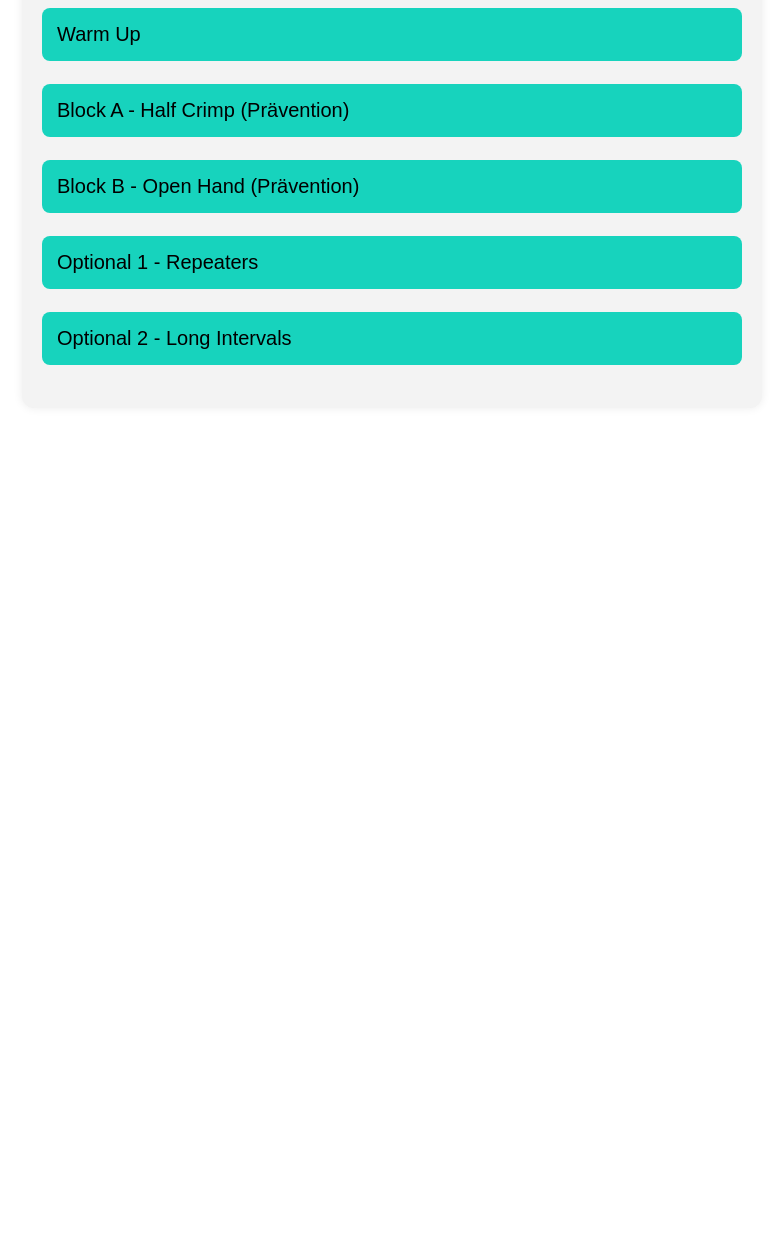
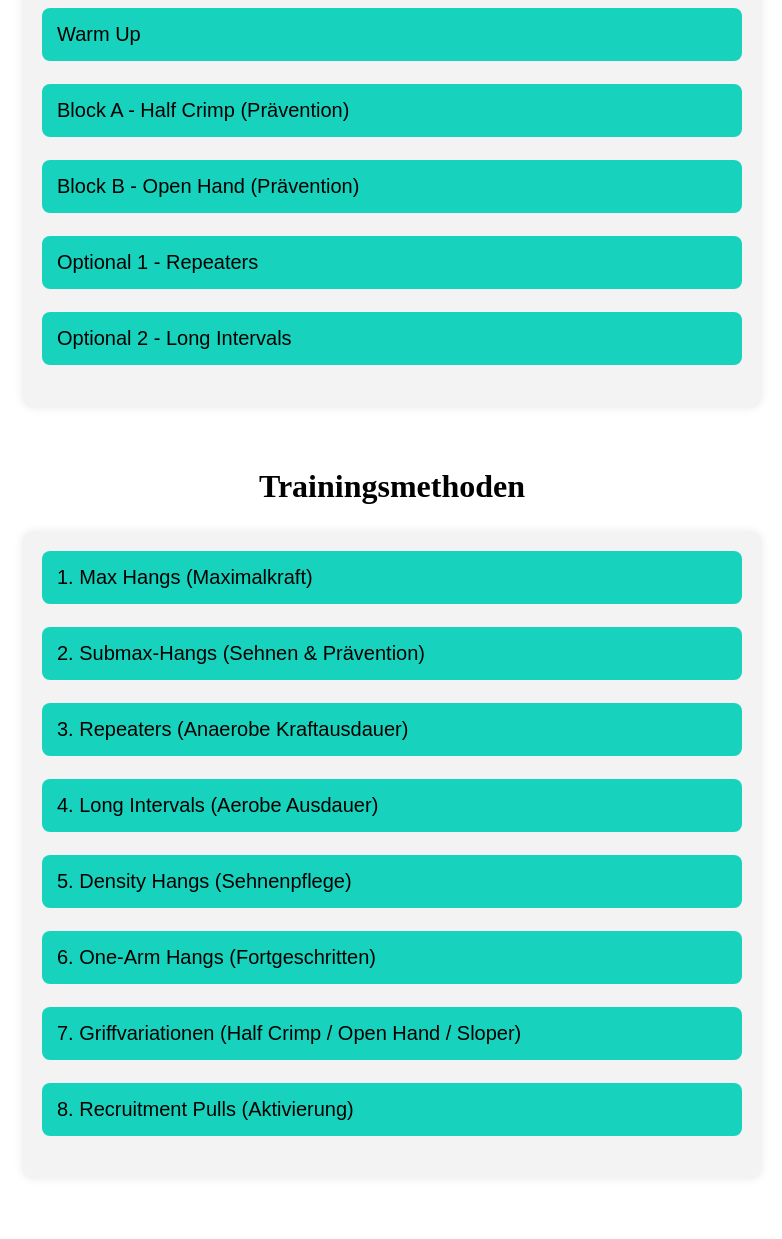
Before and after one commit to Sander725/hangboard-timer, a plain HTML site: page index.html in a window 1280 px wide. Shown: the part 1093-2332 px from the top of the page, without its empty margins (248-1030 px from the left). Before the commit the page ends 1561 px from the top, so only its background shows below. Drawn offline with Linux system fonts and the light colour scheme.

Commit message:
trainingsmehtoden

```diff
--- a/index.html
+++ b/index.html
@@ -75,7 +75,7 @@
 <!--   TRAININGSVORSCHLAG – INFOBOX  -->
 <!-- =============================== -->
 
-<h2 class="training-title">Trainingsvorschlag Verletzungsvorbeugung</h2>
+<h2 class="training-title">Trainingsvorschlag (Verletzungsvorbeugung)</h2>
 
 <div class="training-box">
 
@@ -158,6 +158,129 @@
 
 </div>
 
+
+<!-- =============================== -->
+<!--        TRAININGSMETHODEN        -->
+<!-- =============================== -->
+
+<h2 class="training-title">Trainingsmethoden</h2>
+
+<div class="training-box">
+
+    <!-- Max Hangs -->
+    <div class="accordion-item">
+        <button class="accordion-btn">1. Max Hangs (Maximalkraft)</button>
+        <div class="accordion-content">
+            <ul>
+                <li><strong>Dauer:</strong> 5–10 Sekunden</li>
+                <li><strong>Pause:</strong> 2–3 Minuten</li>
+                <li><strong>Intensität:</strong> >80 %</li>
+                <li><strong>Ziel:</strong> maximale Fingerkraft</li>
+                <li><strong>Effekt:</strong> stärkster Kraftzuwachs, hohe neuromuskuläre Aktivierung</li>
+            </ul>
+        </div>
+    </div>
+
+    <!-- Submax Hangs -->
+    <div class="accordion-item">
+        <button class="accordion-btn">2. Submax-Hangs (Sehnen & Prävention)</button>
+        <div class="accordion-content">
+            <ul>
+                <li><strong>Dauer:</strong> 10–20 Sekunden</li>
+                <li><strong>Pause:</strong> 30–60 Sekunden</li>
+                <li><strong>Intensität:</strong> 40–60 %</li>
+                <li><strong>Ziel:</strong> Sehnenadaption & Pulley-Stabilität</li>
+                <li><strong>Effekt:</strong> mechanischer Reiz für Kollagen, sehr sicher</li>
+            </ul>
+        </div>
+    </div>
+
+    <!-- Repeaters -->
+    <div class="accordion-item">
+        <button class="accordion-btn">3. Repeaters (Anaerobe Kraftausdauer)</button>
+        <div class="accordion-content">
+            <ul>
+                <li><strong>Schema:</strong> 7s on / 3s off × 6</li>
+                <li><strong>Pause:</strong> 2–3 Minuten zwischen den Sets</li>
+                <li><strong>Intensität:</strong> 40–60 %</li>
+                <li><strong>Ziel:</strong> anaerobe Ausdauer & Crux-Ermüdungsresistenz</li>
+                <li><strong>Effekt:</strong> gute lokale Belastungstoleranz</li>
+            </ul>
+        </div>
+    </div>
+
+    <!-- Long Intervals -->
+    <div class="accordion-item">
+        <button class="accordion-btn">4. Long Intervals (Aerobe Ausdauer)</button>
+        <div class="accordion-content">
+            <ul>
+                <li><strong>Dauer:</strong> 10–20 Sekunden Hang</li>
+                <li><strong>Pause:</strong> 10–20 Sekunden</li>
+                <li><strong>Gesamt:</strong> 3–6 Minuten am Stück</li>
+                <li><strong>Intensität:</strong> 20–40 %</li>
+                <li><strong>Ziel:</strong> aerobe Unterarm-Ausdauer & Pumpreduktion</li>
+                <li><strong>Effekt:</strong> bessere Durchblutung & Regeneration während des Kletterns</li>
+            </ul>
+        </div>
+    </div>
+
+    <!-- Density Hangs -->
+    <div class="accordion-item">
+        <button class="accordion-btn">5. Density Hangs (Sehnenpflege)</button>
+        <div class="accordion-content">
+            <ul>
+                <li><strong>Dauer:</strong> 20–40 Sekunden</li>
+                <li><strong>Pause:</strong> 1–2 Minuten</li>
+                <li><strong>Intensität:</strong> 30–50 %</li>
+                <li><strong>Ziel:</strong> Sehnen- & Kollagenanpassung</li>
+                <li><strong>Effekt:</strong> robuste Finger, sehr geringe Verletzungsrate</li>
+            </ul>
+        </div>
+    </div>
+
+    <!-- One Arm Hangs -->
+    <div class="accordion-item">
+        <button class="accordion-btn">6. One-Arm Hangs (Fortgeschritten)</button>
+        <div class="accordion-content">
+            <ul>
+                <li><strong>Dauer:</strong> 3–8 Sekunden</li>
+                <li><strong>Pause:</strong> 2–4 Minuten</li>
+                <li><strong>Intensität:</strong> sehr hoch</li>
+                <li><strong>Ziel:</strong> einseitige Fingerkraft & Körperspannung</li>
+                <li><strong>Effekt:</strong> starke Kraftentwicklung, höhere Belastung</li>
+            </ul>
+        </div>
+    </div>
+
+    <!-- Grip Variations -->
+    <div class="accordion-item">
+        <button class="accordion-btn">7. Griffvariationen (Half Crimp / Open Hand / Sloper)</button>
+        <div class="accordion-content">
+            <ul>
+                <li><strong>Dauer:</strong> 5–20 Sekunden</li>
+                <li><strong>Pause:</strong> 30–60 Sekunden</li>
+                <li><strong>Ziel:</strong> Lastverteilung zwischen Gewebsstrukturen</li>
+                <li><strong>Effekt:</strong> reduziert Überlastung, Open Hand besonders präventiv</li>
+            </ul>
+        </div>
+    </div>
+
+    <!-- Recruitment Pulls -->
+    <div class="accordion-item">
+        <button class="accordion-btn">8. Recruitment Pulls (Aktivierung)</button>
+        <div class="accordion-content">
+            <ul>
+                <li><strong>Dauer:</strong> 1–3 Sekunden</li>
+                <li><strong>Pause:</strong> 20–40 Sekunden</li>
+                <li><strong>Intensität:</strong> hoch, aber kurz</li>
+                <li><strong>Ziel:</strong> neuromuskuläre Aktivierung vor schweren Boulder</li>
+                <li><strong>Effekt:</strong> „Wach machen“, kein Krafttraining</li>
+            </ul>
+        </div>
+    </div>
+
+</div>
+
     <script src="script.js"></script>
 </body>
 </html>
```
